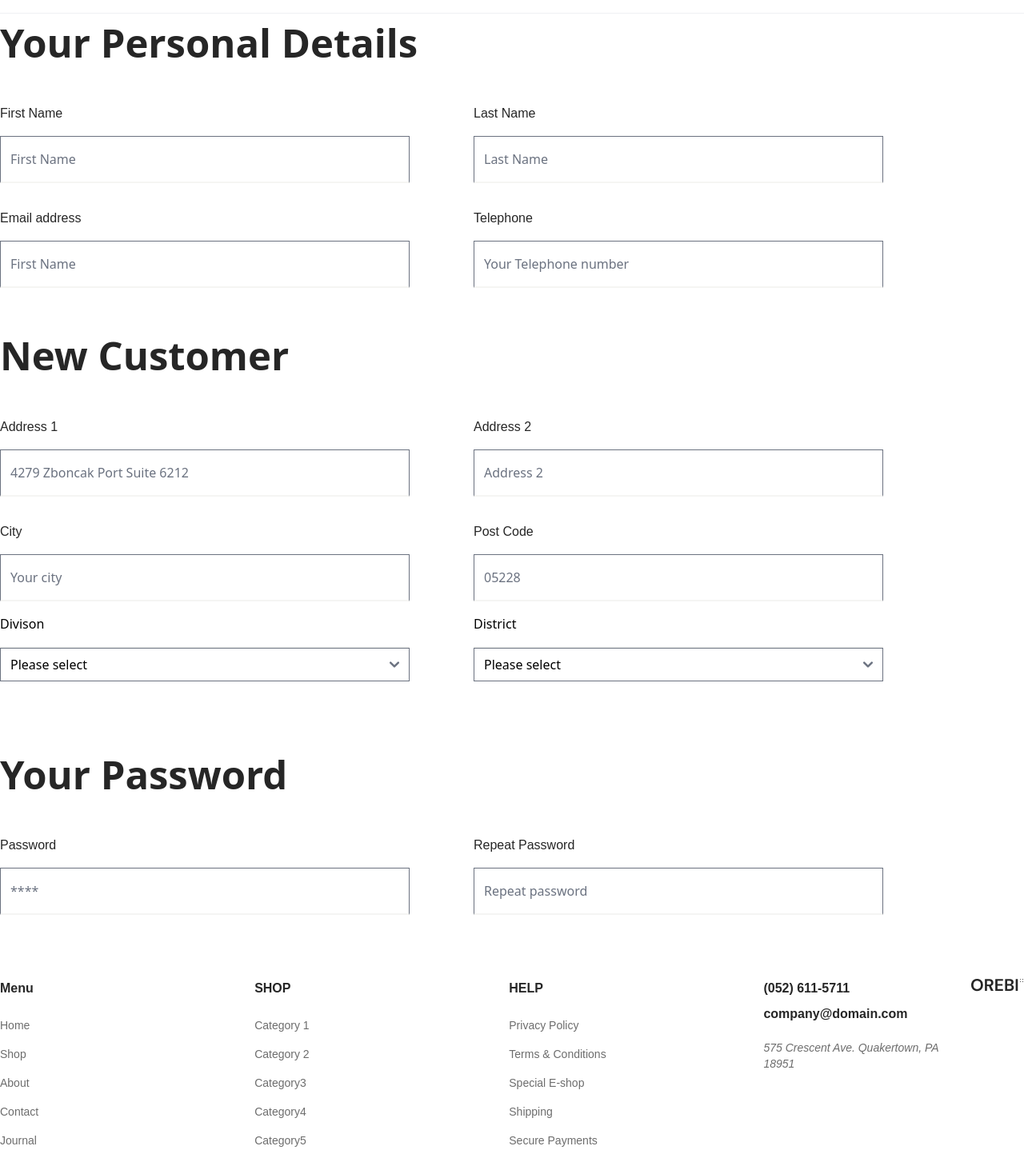
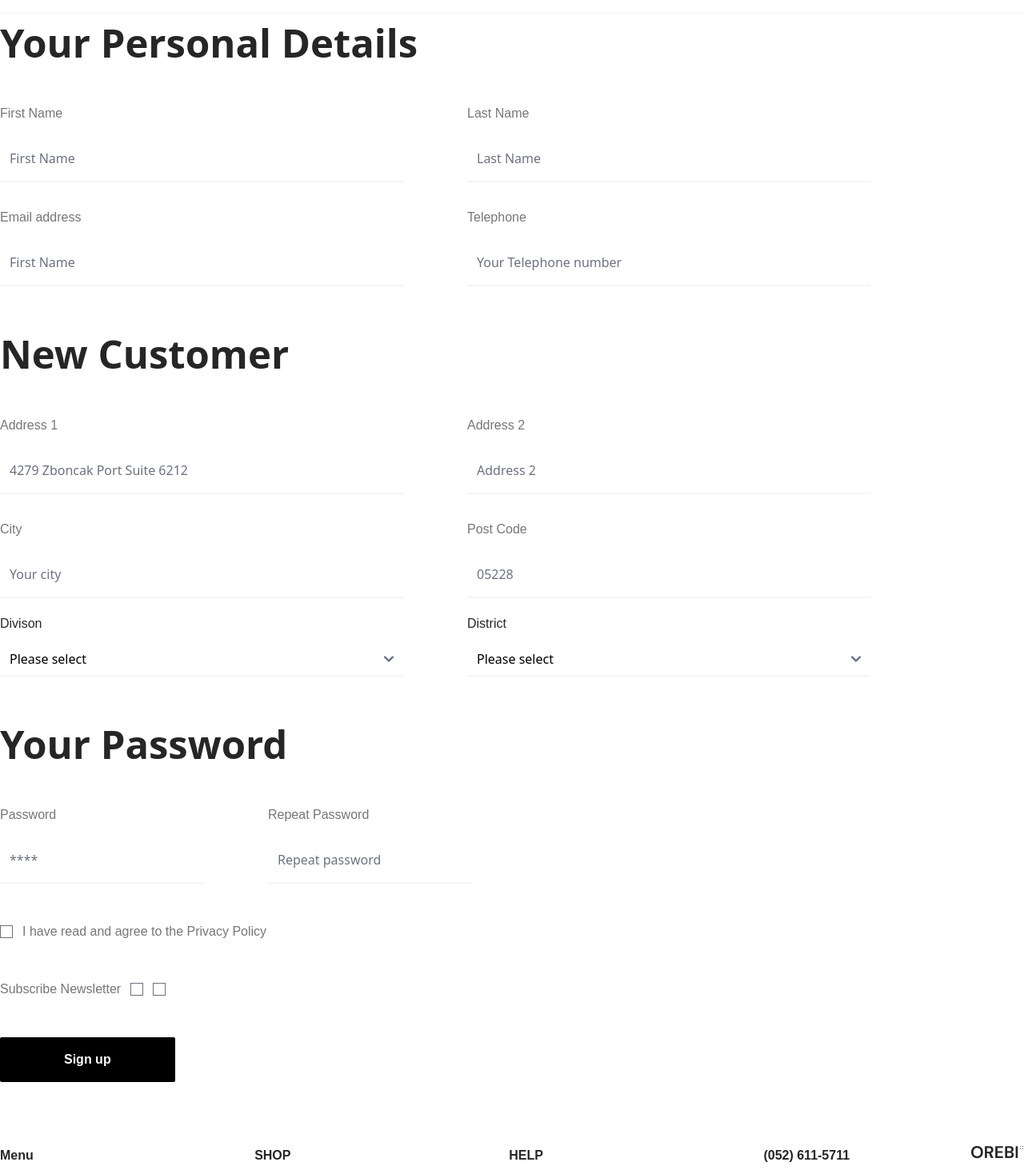
Before and after one commit to taufik69/FDR-2303-e-com, a React (Vite) app: page /registration in a window 1280 px wide. Shown: the part 520-1988 px from the top of the page at 80% size. Built offline with nearby package versions, Linux system fonts and the light colour scheme.

Commit message:
Registration page full done withour validation

```diff
--- a/src/Component/RegistrationComponent/SignUpInput/SignUpInput.jsx
+++ b/src/Component/RegistrationComponent/SignUpInput/SignUpInput.jsx
@@ -11,7 +11,7 @@ const SignUpInput = ({
   return (
     <div className="flex basis-2/5 flex-col gap-y-4">
       <label
-        className="font-DMsans text-base font-normal text-main_font_color"
+        className="font-DMsans text-base font-normal text-secondary_font_color"
         htmlFor={labelTitle}
       >
         {labelTitle}
--- a/src/index.css
+++ b/src/index.css
@@ -13,7 +13,7 @@
   }
   @import url("https://fonts.googleapis.com/css2?family=DM+Sans:opsz,wght@9..40,100;9..40,200;9..40,300;9..40,400;9..40,500;9..40,600;9..40,700;9..40,800;9..40,900;9..40,1000&display=swap");
   * {
-    @apply m-0 p-0 outline-none box-border;
+    @apply m-0 box-border p-0 outline-none;
   }
   ul,
   ol,
@@ -21,7 +21,7 @@
     @apply list-none;
   }
   a {
-    @apply no-underline inline-block;
+    @apply inline-block no-underline;
   }
 
   img {
@@ -44,3 +44,16 @@
     @apply m-0 p-0;
   }
 }
+
+@layer components {
+  input,
+  select {
+    --tw-ring-shadow: none !important;
+  }
+
+  input[type="checkbox"]:checked {
+    background-image: none !important;
+    color: var(--secondary_font_color);
+    border: 3px solid #e9e9e9;
+  }
+}
--- a/src/pages/Registration/Registration.jsx
+++ b/src/pages/Registration/Registration.jsx
@@ -16,21 +16,62 @@ const Registration = () => {
     District: "",
     Password: "",
     RepeatPassword: "",
+    agreement: false,
+    subcribe1: false,
+    subcribe2: false,
   });
   // handleUserInput function implementation
   const handleUserInput = (e) => {
+    if (e.target.checked) {
+      setuserInfo({
+        ...userInfo,
+        [e.target.id]: true,
+      });
+    } else {
       setuserInfo({
         ...userInfo,
         [e.target.id]: e.target.value,
       });
+    }
   };
 
+  console.log(userInfo);
+
+  // HandleSignup button funtionality
+  const HandleSignup = () => {
+    const {
+      FirstName,
+      Email,
+      Telephone,
+      Address1,
+      Password,
+      RepeatPassword,
+      agreement,
+    } = userInfo;
+    if (!FirstName) {
+      console.log("first Name missing");
+    } else if (!Email) {
+      console.log("Email Name missing");
+    } else if (!Telephone) {
+      console.log("Telephone Name missing");
+    } else if (!Address1) {
+      console.log("Adress Name missing");
+    } else if (!Password) {
+      console.log("password Name missing");
+    } else if (!RepeatPassword) {
+      console.log("confrim password Name missing");
+    } else if (!agreement) {
+      console.log("agreement password Name missing");
+    } else {
+      console.log("Everything is ok no error occured");
+    }
+  };
   return (
     <>
       <div className="py-20">
         <div className="container">
           <RegistrationTop />
-
+          <div className="flex flex-col items-start gap-y-12">
             {/* personal infomation */}
             <div>
               <form action="#" onSubmit={(e) => e.preventDefault()}>
@@ -41,7 +82,9 @@ const Registration = () => {
                 </div>
                 <div className="flex flex-wrap gap-x-20 gap-y-8">
                   <SignUpInput
-                  className={"border-b-2 border-b-secondary_bg_color py-4 "}
+                    className={
+                      "border-0 border-b-2 border-b-secondary_bg_color py-4 "
+                    }
                     inputType={"text"}
                     placeHolder={"First Name"}
                     labelTitle={"First Name"}
@@ -49,7 +92,9 @@ const Registration = () => {
                     oninputChange={handleUserInput}
                   />
                   <SignUpInput
-                  className={"border-b-2 border-b-secondary_bg_color py-4 "}
+                    className={
+                      "border-0 border-b-2 border-b-secondary_bg_color py-4 "
+                    }
                     inputType={"text"}
                     placeHolder={"Last Name"}
                     labelTitle={"Last Name"}
@@ -58,7 +103,9 @@ const Registration = () => {
                   />
 
                   <SignUpInput
-                  className={"border-b-2 border-b-secondary_bg_color py-4 "}
+                    className={
+                      "border-0 border-b-2 border-b-secondary_bg_color py-4"
+                    }
                     inputType={"email"}
                     placeHolder={"First Name"}
                     labelTitle={"Email address"}
@@ -67,7 +114,9 @@ const Registration = () => {
                   />
 
                   <SignUpInput
-                  className={"border-b-2 border-b-secondary_bg_color py-4 "}
+                    className={
+                      "border-0 border-b-2 border-b-secondary_bg_color py-4"
+                    }
                     inputType={"number"}
                     placeHolder={"Your Telephone number"}
                     labelTitle={"Telephone"}
@@ -79,16 +128,18 @@ const Registration = () => {
             </div>
             {/* personal infomation */}
             {/* customer infomation */}
-          <div className="mt-12">
+            <div>
               <form action="#" onSubmit={(e) => e.preventDefault()}>
                 <div className="mb-10">
-                <h1 className="text-[49px] font-bold text-main_font_color">
+                  <h1 className="border-0 text-[49px] font-bold text-main_font_color">
                     New Customer
                   </h1>
                 </div>
                 <div className="flex flex-wrap gap-x-20 gap-y-8">
                   <SignUpInput
-                  className={"border-b-2 border-b-secondary_bg_color py-4 "}
+                    className={
+                      "border-0 border-b-2 border-b-secondary_bg_color py-4"
+                    }
                     inputType={"text"}
                     placeHolder={"4279 Zboncak Port Suite 6212"}
                     labelTitle={"Address 1"}
@@ -96,7 +147,9 @@ const Registration = () => {
                     oninputChange={handleUserInput}
                   />
                   <SignUpInput
-                  className={"border-b-2 border-b-secondary_bg_color py-4 "}
+                    className={
+                      "border-0 border-b-2 border-b-secondary_bg_color py-4"
+                    }
                     inputType={"text"}
                     placeHolder={"Address 2"}
                     labelTitle={"Address 2"}
@@ -105,7 +158,9 @@ const Registration = () => {
                   />
 
                   <SignUpInput
-                  className={"border-b-2 border-b-secondary_bg_color py-4 "}
+                    className={
+                      "border-0 border-b-2 border-b-secondary_bg_color py-4"
+                    }
                     inputType={"text"}
                     placeHolder={"Your city"}
                     labelTitle={"City"}
@@ -114,7 +169,9 @@ const Registration = () => {
                   />
 
                   <SignUpInput
-                  className={"border-b-2 border-b-secondary_bg_color py-4 "}
+                    className={
+                      "border-0 border-b-2 border-b-secondary_bg_color py-4"
+                    }
                     inputType={"number"}
                     placeHolder={"05228"}
                     labelTitle={"Post Code"}
@@ -123,15 +180,15 @@ const Registration = () => {
                   />
                 </div>
 
-              <div className=" flex gap-x-20">
+                <div className="mt-5 flex gap-x-20">
                   <div className=" basis-2/5 ">
-                  <h2 className="border-b-2 border-b-secondary_bg_color py-4 ">
+                    <h2 className="mb-3 font-DMsans text-base font-normal text-main_font_color">
                       Divison
                     </h2>
                     <select
                       name="Divison"
                       id="Division"
-                    className="w-full"
+                      className="w-full border-0 border-b-2 border-b-secondary_bg_color"
                       onChange={handleUserInput}
                     >
                       <option value=""> Please select</option>
@@ -144,13 +201,13 @@ const Registration = () => {
                   </div>
 
                   <div className=" basis-2/5">
-                  <h1 className="border-b-2 border-b-secondary_bg_color py-4 ">
+                    <h1 className="mb-3 font-DMsans text-base font-normal text-main_font_color ">
                       District
                     </h1>
                     <select
                       name="District"
                       id="District"
-                    className="w-full"
+                      className="w-full border-0 border-b-2 border-b-secondary_bg_color "
                       onChange={handleUserInput}
                     >
                       <option value=""> Please select</option>
@@ -166,7 +223,7 @@ const Registration = () => {
             </div>
             {/* customer infomation */}
             {/* customer infomation */}
-          <div className="mt-20">
+            <div>
               <form action="#" onSubmit={(e) => e.preventDefault()}>
                 <div className="mb-10">
                   <h1 className=" text-[49px] font-bold text-main_font_color">
@@ -175,7 +232,9 @@ const Registration = () => {
                 </div>
                 <div className="flex  flex-wrap  gap-x-20 gap-y-8">
                   <SignUpInput
-                  className={"border-b-2 border-b-secondary_bg_color py-4 "}
+                    className={
+                      "border-0 border-b-2 border-b-secondary_bg_color py-4"
+                    }
                     inputType={"Password"}
                     placeHolder={"****"}
                     labelTitle={"Password"}
@@ -183,7 +242,9 @@ const Registration = () => {
                     oninputChange={handleUserInput}
                   />
                   <SignUpInput
-                  className={"border-b-2 border-b-secondary_bg_color py-4 "}
+                    className={
+                      "border-0 border-b-2 border-b-secondary_bg_color py-4"
+                    }
                     inputType={"password"}
                     placeHolder={"Repeat password"}
                     labelTitle={"Repeat Password"}
@@ -194,6 +255,49 @@ const Registration = () => {
               </form>
             </div>
             {/* customer infomation */}
+            {/* Check mark infomation */}
+            <div className="flex items-center gap-x-3">
+              <input
+                type="checkbox"
+                id="agreement"
+                name="agreement"
+                onChange={handleUserInput}
+              />
+              <p className="font-DMsans text-base font-normal text-secondary_font_color">
+                I have read and agree to the Privacy Policy
+              </p>
+            </div>
+            {/* Check mark  infomation */}
+            {/* Check mark infomation */}
+            <div className="flex items-center gap-x-3">
+              <p className="font-DMsans text-base font-normal text-secondary_font_color">
+                Subscribe Newsletter
+              </p>
+              <input
+                type="checkbox"
+                name="subcribe1"
+                id="subcribe1"
+                onChange={handleUserInput}
+              />
+              <input
+                type="checkbox"
+                name="subcribe2"
+                id="subcribe2"
+                onChange={handleUserInput}
+              />
+            </div>
+            {/* Check mark  infomation */}
+            {/* button  */}
+            <div>
+              <button
+                className="text-md rounded-sm bg-black px-20 py-4 font-DMsans font-bold text-white"
+                onClick={HandleSignup}
+              >
+                Sign up
+              </button>
+            </div>
+            {/* button  */}
+          </div>
         </div>
       </div>
     </>
```
Also changed, not shown: 1 other file (tests, documents, lock files or other folders). Lines whose indentation alone changed are shown as unchanged.
